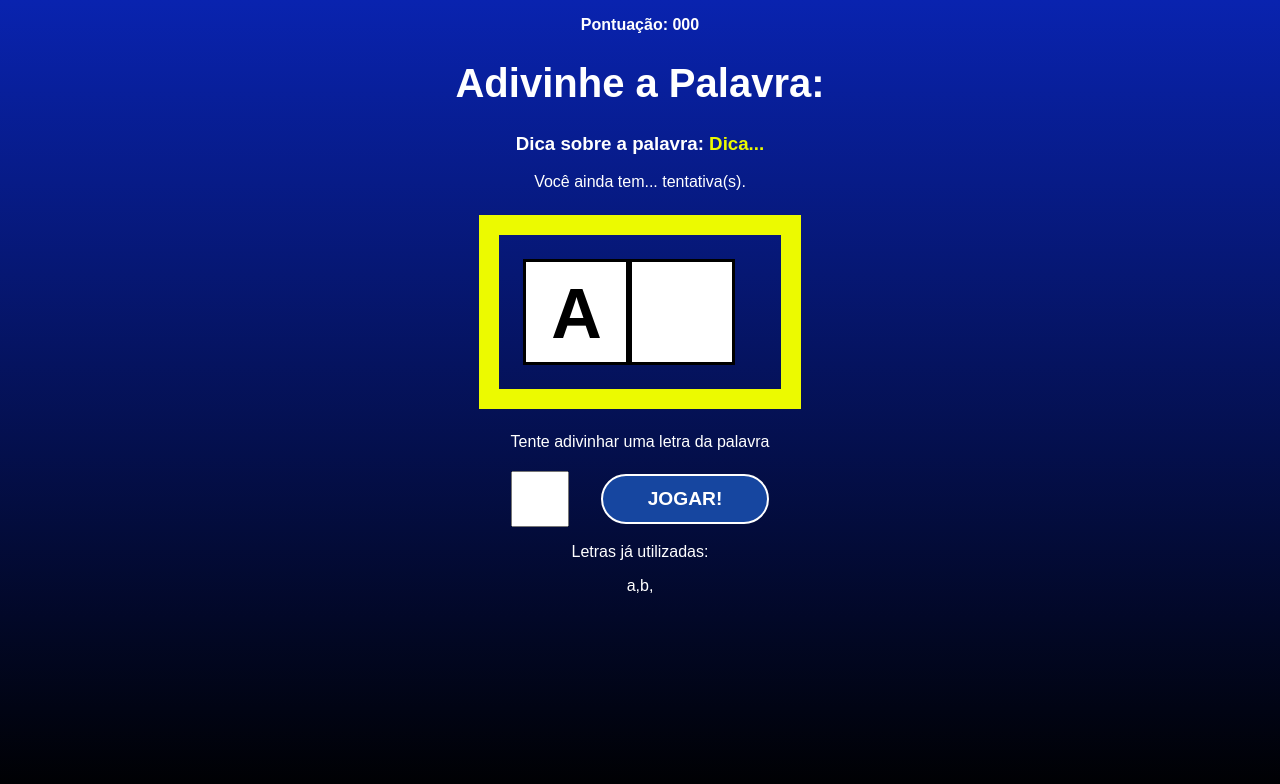
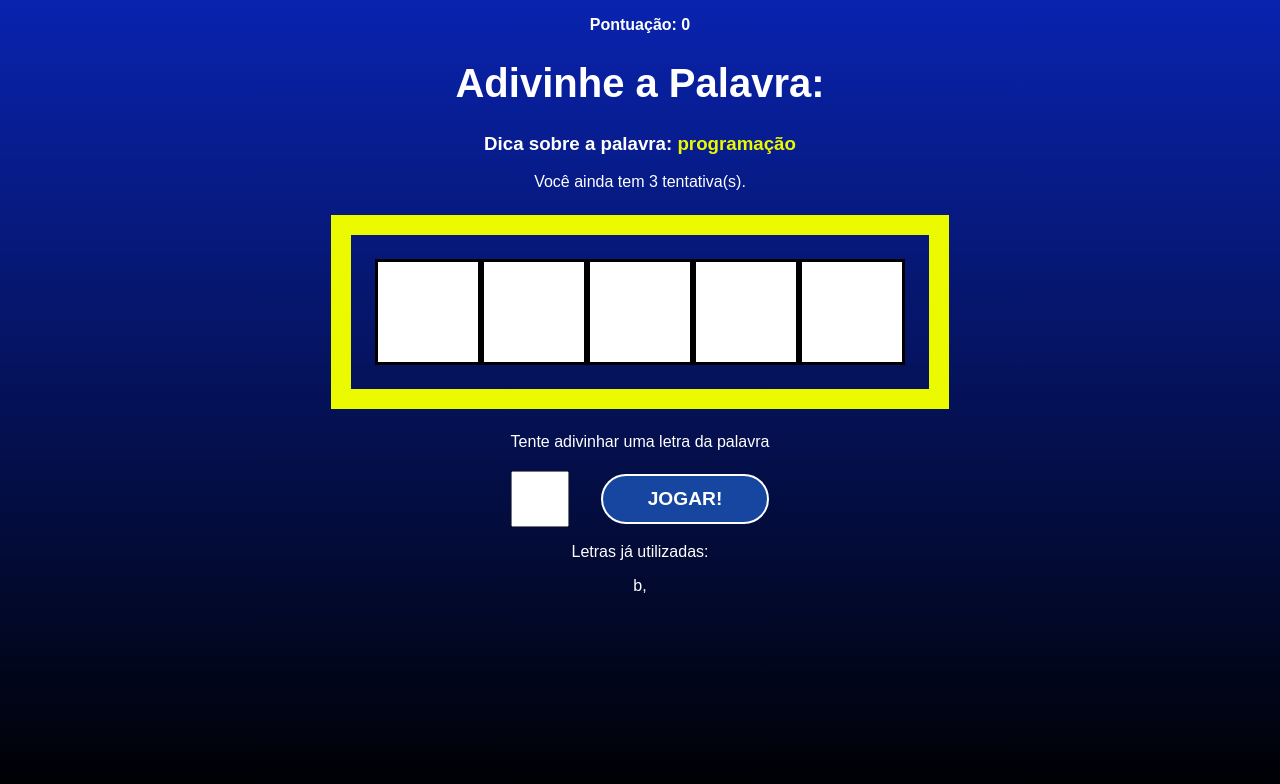
Before and after one commit to jjobJunior/Caca_palavras_ReactJS, a React (Vite) app: page / in a window 1280 px wide. Both pictures are taken after a click on the button "COMEÇAR O JOGO". Shown: the top 784 px of the page. Built offline with nearby package versions, Linux system fonts and the light colour scheme.

Commit message:
consuming game states

```diff
--- a/src/App.jsx
+++ b/src/App.jsx
@@ -22,8 +22,13 @@
   const [words] = useState(wordsList);
 
   const [pickedword, setPickedword] = useState("");
-  const [pickedCategoriy, setpickedCategory] = useState("");
+  const [pickedCategory, setpickedCategory] = useState("");
   const [letters, setLetters] = useState([]);
+
+  const [guessedLetters, setGuessedLetters] = useState([]);
+  const [wrongLetters, , setWrongLetters] = useState([]);
+  const [guesses, setGuesses] = useState(3);
+  const [score, setScore] = useState(0);
 
   const pickWordAndCategory = () => {
     //pick a random category
@@ -50,7 +55,7 @@
     console.log(wordLetters);
 
     //fill states
-    setLetters(letters);
+    setLetters(wordLetters);
     setPickedword(word);
     setpickedCategory(category);
 
@@ -71,7 +76,18 @@
     <>
       <div className="App">
         {gameStage === "start" && <StartScreen startGame={startGame} />}
-        {gameStage === "game" && <Game verifyLetter={verifyLetter} />}
+        {gameStage === "game" && (
+          <Game
+            verifyLetter={verifyLetter}
+            score={score}
+            letters={letters}
+            guesses={guesses}
+            pickedword={pickedword}
+            wrongLetters={wrongLetters}
+            pickedCategory={pickedCategory}
+            guessedLetters={guessedLetters}
+          />
+        )}
         {gameStage === "end" && <GameOver retry={retry} />}
       </div>
     </>
--- a/src/componenets/games/Game.jsx
+++ b/src/componenets/games/Game.jsx
@@ -1,20 +1,34 @@
 import styles from "./Game.module.css";
 
-const Game = ({ verifyLetter }) => {
+const Game = ({
+  verifyLetter,
+  score,
+  letters,
+  guesses,
+  pickedword,
+  wrongLetters,
+  pickedCategory,
+  guessedLetters,
+}) => {
   return (
     <div className={styles.game}>
       <p className={styles.points}>
-        <span>Pontuação: 000</span>
+        <span>Pontuação: {score}</span>
       </p>
       <h1 className={styles.game}>Adivinhe a Palavra:</h1>
       <h3 className={styles.tip}>
         Dica sobre a palavra:
-        <span> Dica...</span>
+        <span> {pickedCategory}</span>
       </h3>
-      <p>Você ainda tem... tentativa(s).</p>
+      <p>Você ainda tem {guesses} tentativa(s).</p>
       <div className={styles.wordContainer}>
-        <span className={styles.letter}>A</span>
-        <span className={styles.blankSquare}></span>
+        {letters.map((letter, contador) =>
+          guessedLetters.includes(letter) ? (
+            <span className={styles.letter}> {letter}</span>
+          ) : (
+            <span key={contador} className={styles.blankSquare}></span>
+          )
+        )}
       </div>
       <div className={styles.letterContainer}>
         <p>Tente adivinhar uma letra da palavra</p>
@@ -25,7 +39,9 @@
       </div>
       <div className={styles.wrongLettersContainer}>
         <p>Letras já utilizadas:</p>
-        <span>a,</span>
+        {wrongLetters.map((letter, contador) => (
+          <span key={contador}>{letter}, </span>
+        ))}
         <span>b,</span>
       </div>
     </div>
```
